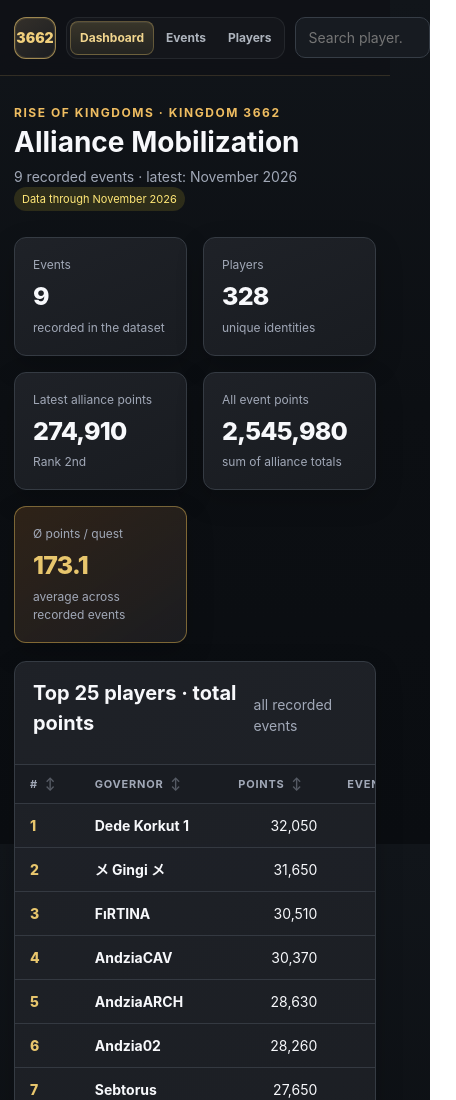
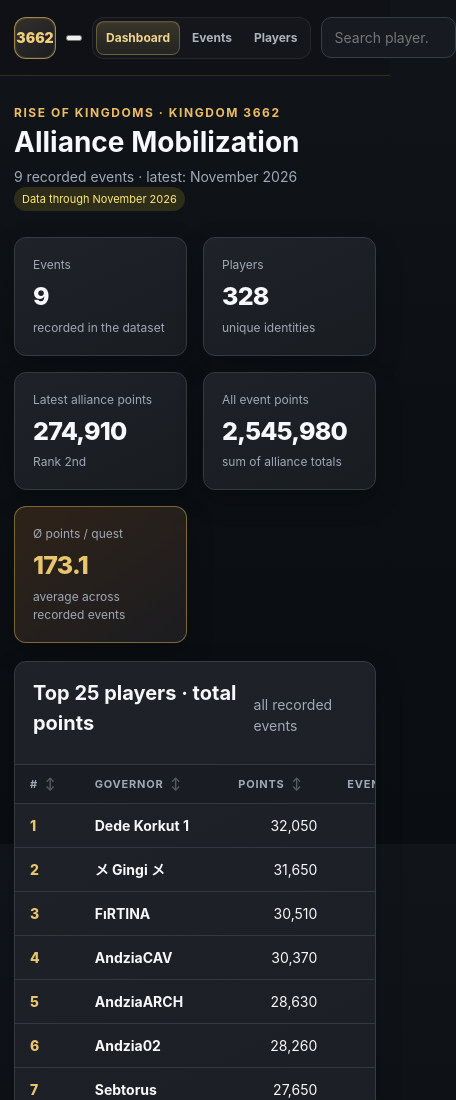
Before and after one commit to kingdom-3662/alliance-mobilization, a plain HTML site: page index.html in a window 390 px wide. Shown: the top 1100 px of the page, 456 px wide, since content can reach past the window. Drawn offline with Linux system fonts and the light colour scheme.

Commit message:
Add accessible mobile hamburger navigation markup

```diff
--- a/index.html
+++ b/index.html
@@ -13,7 +13,8 @@
       <div class="brand-mark">3662</div>
       <div><strong>Last of 300 Spartan</strong><span>Alliance Mobilization · Kingdom 3662</span></div>
     </a>
-    <nav>
+    <button class="mobile-menu-button" id="mobileMenuButton" type="button" aria-label="Toggle navigation" aria-expanded="false" aria-controls="mainNavigation"><span></span><span></span><span></span></button>
+    <nav id="mainNavigation">
       <button class="nav-btn active" data-view="dashboard">Dashboard</button>
       <button class="nav-btn" data-view="events">Events</button>
       <button class="nav-btn" data-view="players">Players</button>
```
